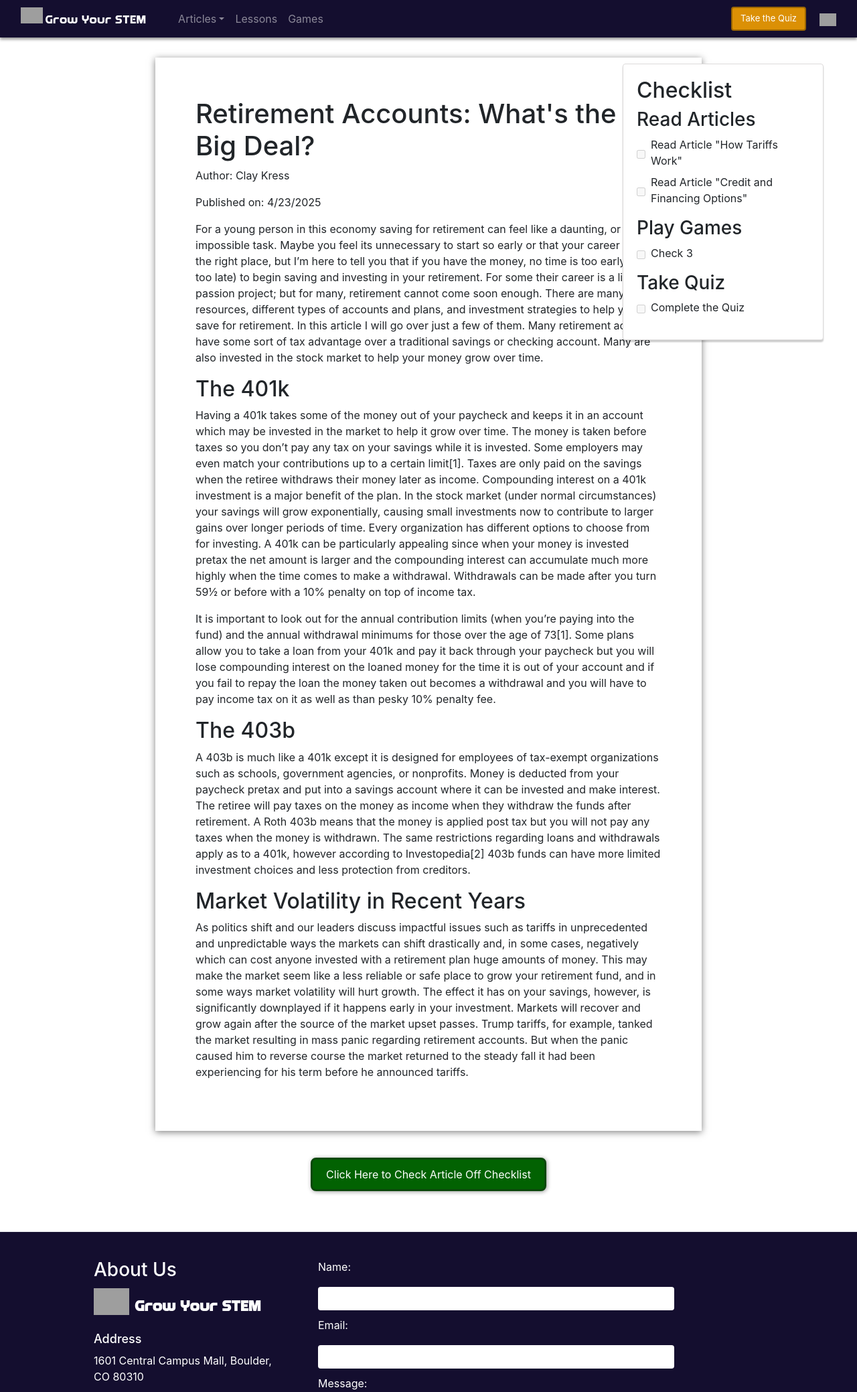
After one commit to lucaspatenaude/Grow-Your-STEM, a Node server app: page /articles/clay/retirement-accounts in a window 1280 px wide. The commit adds this page. Shown: the top 2079 px of the page at 67% size. Run offline with Node 20, Linux system fonts and the light colour scheme; some libraries are stand-ins or nearby versions; grey boxes are pictures that could not be loaded.

Commit message:
Add Clay's articles

```diff
--- /dev/null
+++ b/public/views/pages/articles/Clay/Retirement-Accounts.hbs
@@ -0,0 +1,45 @@
+<div class="article-page-container">
+
+  <!-- Container for the article -->
+  <div class="article-container">
+
+    <!-- Header and Title -->
+    <div class="article-header-container">
+      <div class="article-title-container">
+        <h1>Retirement Accounts: What's the Big Deal?</h1>
+      </div>
+
+      <div class="article-meta">
+        <p>Author: Clay Kress</p>
+        <p>Published on: 4/23/2025<p>
+      </div>
+    </div>
+
+    <!-- Article Content -->
+    <div class="article-content-container">
+
+      <!-- Article Image -->
+      <div class="article-image">
+
+      </div>
+
+      <!-- Article Body -->
+      <p>For a young person in this economy saving for retirement can feel like a daunting, or even impossible task. Maybe you feel its unnecessary to start so early or that your career isn’t in the right place, but I’m here to tell you that if you have the money, no time is too early (or too late) to begin saving and investing in your retirement. For some their career is a lifelong passion project; but for many, retirement cannot come soon enough. There are many resources, different types of accounts and plans, and investment strategies to help you save for retirement. In this article I will go over just a few of them. Many retirement accounts have some sort of tax advantage over a traditional savings or checking account. Many are also invested in the stock market to help your money grow over time.</p>
+
+      <h2 class="article-inner-header">The 401k</h2>
+      <p>Having a 401k takes some of the money out of your paycheck and keeps it in an account which may be invested in the market to help it grow over time. The money is taken before taxes so you don’t pay any tax on your savings while it is invested. Some employers may even match your contributions up to a certain limit[1]. Taxes are only paid on the savings when the retiree withdraws their money later as income. Compounding interest on a 401k investment is a major benefit of the plan. In the stock market (under normal circumstances) your savings will grow exponentially, causing small investments now to contribute to larger gains over longer periods of time. Every organization has different options to choose from for investing. A 401k can be particularly appealing since when your money is invested pretax the net amount is larger and the compounding interest can accumulate much more highly when the time comes to make a withdrawal. Withdrawals can be made after you turn 59½ or before with a 10% penalty on top of income tax.</p>
+      <p>It is important to look out for the annual contribution limits (when you’re paying into the fund) and the annual withdrawal minimums for those over the age of 73[1]. Some plans allow you to take a loan from your 401k and pay it back through your paycheck but you will lose compounding interest on the loaned money for the time it is out of your account and if you fail to repay the loan the money taken out becomes a withdrawal and you will have to pay income tax on it as well as than pesky 10% penalty fee.</p>
+
+      <h2 class="article-inner-header">The 403b</h2>
+      <p>A 403b is much like a 401k except it is designed for employees of tax-exempt organizations such as schools, government agencies, or nonprofits. Money is deducted from your paycheck pretax and put into a savings account where it can be invested and make interest. The retiree will pay taxes on the money as income when they withdraw the funds after retirement. A Roth 403b means that the money is applied post tax but you will not pay any taxes when the money is withdrawn. The same restrictions regarding loans and withdrawals apply as to a 401k, however according to Investopedia[2] 403b funds can have more limited investment choices and less protection from creditors.</p>
+
+      <h2 class="article-inner-header">Market Volatility in Recent Years</h2>
+      <p>As politics shift and our leaders discuss impactful issues such as tariffs in unprecedented and unpredictable ways the markets can shift drastically and, in some cases, negatively which can cost anyone invested with a retirement plan huge amounts of money. This may make the market seem like a less reliable or safe place to grow your retirement fund, and in some ways market volatility will hurt growth. The effect it has on your savings, however, is significantly downplayed if it happens early in your investment. Markets will recover and grow again after the source of the market upset passes. Trump tariffs, for example, tanked the market resulting in mass panic regarding retirement accounts. But when the panic caused him to reverse course the market returned to the steady fall it had been experiencing for his term before he announced tariffs.</p>
+
+    </div>
+  </div>
+
+  <!-- Read Button -->
+  {{> components/checkbox-button checkbox-number="3"}} <!-- Controlled by JavaScript @ /assets/js/checklist/check-list-buttons.js -->
+
+</div>
--- a/public/views/pages/home.hbs
+++ b/public/views/pages/home.hbs
@@ -23,7 +23,7 @@
 			{{> components/card title="Credit and Financing Options" author="Lucas Patenaude" summary="Navigating funding and credit options for education can be daunting. This article explores popular options for STEM majors" link="/articles/lucas/credit-and-financing-options" image-path="/img/articles/Lucas/Credit-and-Finance-Options.jpeg" image-alt="Sample Event Image"}}
 
 			<!-- Card #3 -->
-			{{> components/card title="Sample Event" author="Clay"summary="This is a description of the event." link="..." image-path="..." image-alt="Sample Event Image"}}
+			{{> components/card title="Retirement Accounts: How Do They Work?" author="Clay" summary="Saving money at a young age can seem daunting but the benefits are far reaching" link="/articles/clay/retirement-accounts" image-path="..." image-alt="Sample Event Image"}}
 		</div>
 	</div>
 
--- a/src/routes/routes.js
+++ b/src/routes/routes.js
@@ -43,6 +43,10 @@ router.get("/articles/nathaniel/how-do-tariffs-work", (req, res) => {
 
 // ******** Clay's Articles ********
 
+router.get("/articles/clay/retirement-accounts", (req, res) => {
+    res.render("pages/articles/Clay/Retirement-Accounts");
+});
+
 // ******** Lucas' Articles ********
 
 router.get("/articles/lucas/credit-and-financing-options", (req, res) => {
```
